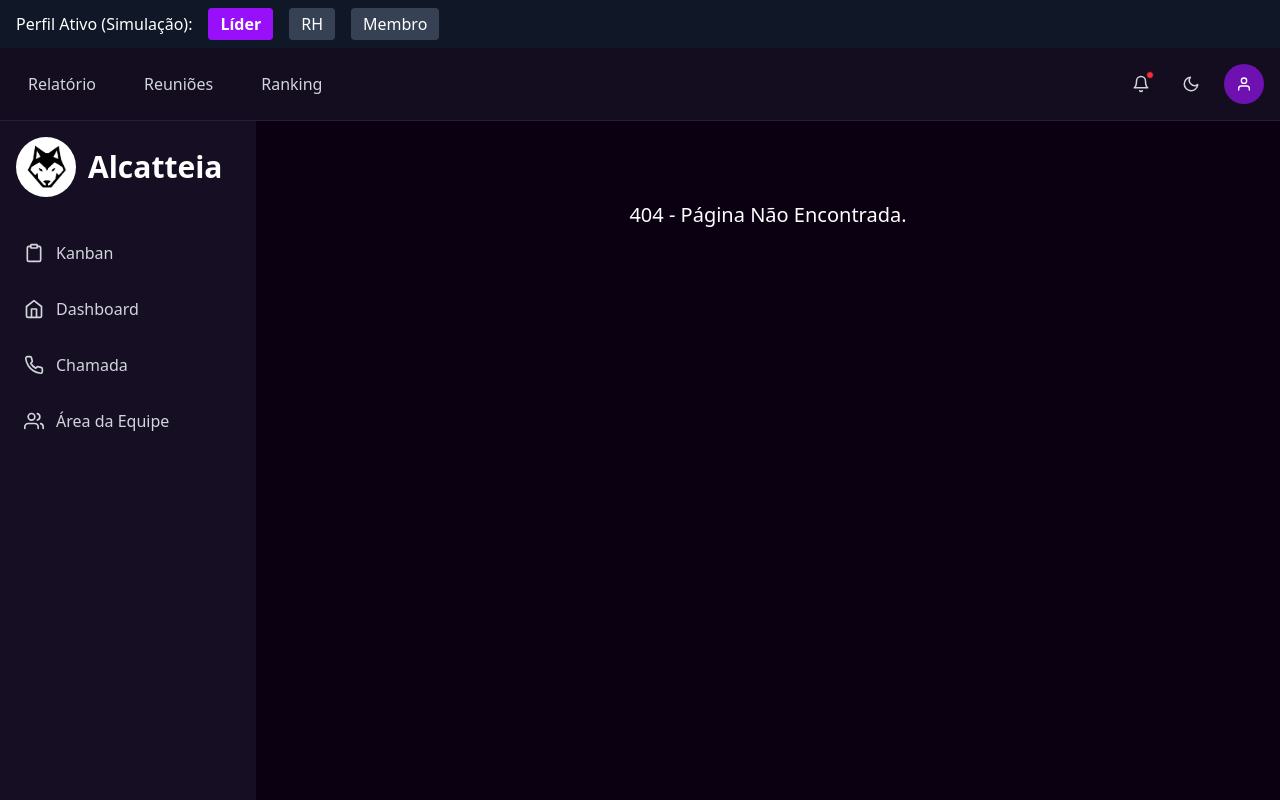
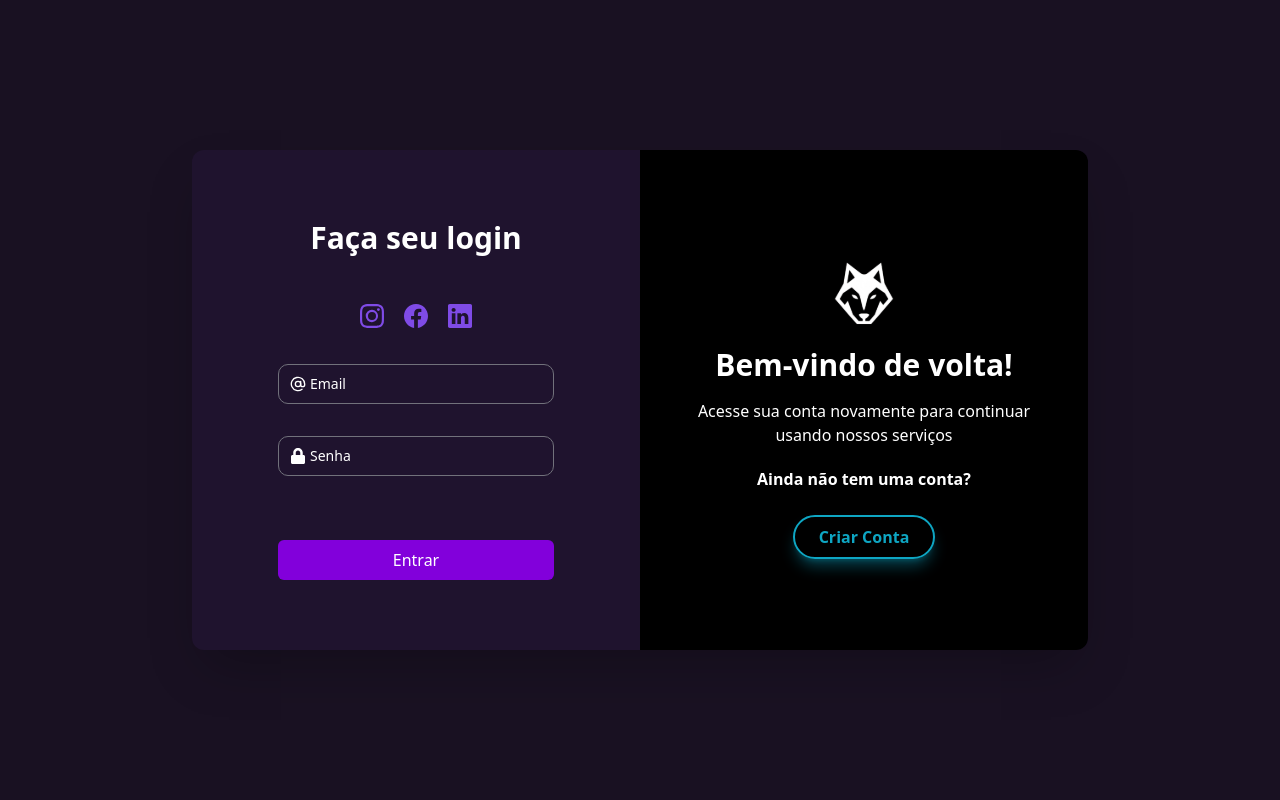
Before and after one commit to Alcatteia/alcatteia_front-end, a React (Vite) app: page /account-access in a window 1280 px wide. Before the commit this address had no page. Built offline with nearby package versions, Linux system fonts and the light colour scheme.

Commit message:
Ajuste de rotas

```diff
--- a/src/App.jsx
+++ b/src/App.jsx
@@ -10,18 +10,16 @@ import { BrowserRouter, Route, Routes } from "react-router";
 
 import About from "./pages/About/About";
 import AccountAccess from "./pages/AccountAccess/AccountAccess";
-import Dashboard from "./pages/Dashboard/AppDashboard";
+import Dashboard from "./pages/Dashboard/Dashboard";
 
 
 function App() {
-
-
     return (
         <>
             <BrowserRouter>
                 <Routes>
-                    {/* Rota para Home */}
-                    <Route path="/" element={<AccountAccess />} />
+                    {/* Rota para Home
+                    <Route path="/" element={<Home/>} /> */}
 
 
                     {/* Rota para página Sobre  */}
@@ -33,7 +31,7 @@ function App() {
 
 
                     {/* Rota para página Dashboard */}
-                    <Route path="/dashboard" element={<Dashboard />} />
+                    <Route path="/dashboard/*" element={<Dashboard />} />
 
 
                     {/* Rota para página Reuniões */}
--- a/src/main.jsx
+++ b/src/main.jsx
@@ -1,23 +1,9 @@
-// src/main.jsx
+import { StrictMode } from "react"
+import { createRoot } from "react-dom/client"
+import App from "./App.jsx"
 
-import React from 'react';
-import ReactDOM from 'react-dom/client';
-// import App from './App.jsx'; // Comente ou remova esta linha se App.jsx for o de produção
-import AppDashboard from './pages/Dashboard/AppDashboard';
-import './styles.css';
-
-ReactDOM.createRoot(document.getElementById('root')).render(
-  <React.StrictMode>
-    {/*
-      DURANTE O DESENVOLVIMENTO:
-      Renderize AppDashboard diretamente para testar suas telas.
-      Quando for para produção, DESCOMENTE A LINHA DO App e REMOVA/COMENTE ESTA LINHA.
-    */}
-    <AppDashboard />
-
-    {/*
-      QUANDO FOR PARA PRODUÇÃO, use assim (assumindo que App.jsx é o entry point principal):
-      <App />
-    */}
-  </React.StrictMode>,
-);
+createRoot(document.getElementById("root")).render(
+    <StrictMode>
+        <App />
+    </StrictMode>,
+)
--- a/src/pages/Dashboard/AppDashboard.jsx
+++ b/src/pages/Dashboard/Dashboard.jsx
@@ -1,86 +1,62 @@
 import React, { useState, useEffect } from "react";
-import { BrowserRouter as Router, Routes, Route, useNavigate } from "react-router-dom";
+// Remova o import de BrowserRouter aqui (se existir)
+import { Routes, Route, useNavigate } from "react-router-dom"; // Mantenha apenas Routes, Route, useNavigate
 
-// Componentes de layout globais
 import Topbar from "./components/Topbar";
 import Sidebar from "./components/Sidebar";
 
-// Importação dos Dashboards e Áreas de Equipe específicos por perfil.
-// - Dashboards estão em 'pages/Dashboard/'
-// - LeaderTeamArea está diretamente em 'pages/'
 import LeaderDashboard from "./LeaderDashboard";
 import HrDashboard from "./HrDashboard";
 import MemberDashboard from "./MemberDashboard";
 import LeaderTeamArea from "./LeaderTeamArea";
 
-// Dados mockados para simulação de notificações e usuário.
 const notificacoes = [
   { id: 1, texto: "Reunião às 10h", lida: false },
   { id: 2, texto: "Nova tarefa atribuída", lida: true },
 ];
 const user = {
   nome: "Heverton Souza",
-  foto: "/assets/perfil.png", // Caminho da imagem do perfil do usuário
+  foto: "/assets/perfil.png",
 };
 
-/**
- * Componente principal que gerencia o estado da aplicação e define a estrutura do layout.
- */
-function AppContent() {
-  // Estado para simular o perfil do usuário logado ('leader', 'hr', 'member').
+// Renomeie a exportação padrão para AppDashboard em vez de App
+// ou ajuste a função AppContent para ser o componente principal exportado
+export default function Dashboard() { // Mude o nome da função aqui se necessário
   const [profile, setProfile] = useState("leader");
-  // Hook de navegação do React Router DOM.
   const navigate = useNavigate();
 
-  // Estados para controlar a responsividade e visibilidade da Sidebar.
-  const [isMobile, setIsMobile] = useState(false); // true se a tela é mobile.
-  const [isSidebarOpen, setIsSidebarOpen] = useState(false); // true se a Sidebar está aberta (em mobile).
+  const [isMobile, setIsMobile] = useState(false);
+  const [isSidebarOpen, setIsSidebarOpen] = useState(false);
 
-  /**
-   * Hook para detectar o tamanho da tela e atualizar 'isMobile'.
-   * Garante que a Sidebar feche automaticamente em telas maiores.
-   */
   useEffect(() => {
-    // Breakpoint para telas de tablet/desktop (1024px, comum para 'lg' no Tailwind).
     const tabletBreakpoint = 1024;
 
     const handleResize = () => {
       const currentIsMobile = window.innerWidth < tabletBreakpoint;
       setIsMobile(currentIsMobile);
 
-      // Fecha a Sidebar se a tela não for mais mobile.
       if (!currentIsMobile) {
         setIsSidebarOpen(false);
       }
     };
 
-    handleResize(); // Executa ao montar o componente.
-    window.addEventListener("resize", handleResize); // Adiciona listener para redimensionamento.
+    handleResize();
+    window.addEventListener("resize", handleResize);
 
     return () => {
-      window.removeEventListener("resize", handleResize); // Limpa o listener ao desmontar.
+      window.removeEventListener("resize", handleResize);
     };
   }, []);
 
-  /**
-   * Alterna o estado de abertura/fechamento da Sidebar.
-   */
   const toggleSidebar = () => {
     setIsSidebarOpen(prev => !prev);
   };
 
-  /**
-   * Simula a mudança de perfil do usuário e navega para o dashboard principal.
-   * @param {string} newProfile - O novo perfil a ser definido.
-   */
   const handleProfileChange = (newProfile) => {
-    setProfile(newProfile);
-    navigate("/"); // Redireciona para o dashboard.
-  };
+  setProfile(newProfile);
+  navigate(".");
+};
 
-  /**
-   * Renderiza o Dashboard apropriado com base no perfil do usuário.
-   */
   const CurrentDashboard = () => {
     if (profile === "leader") return <LeaderDashboard />;
     if (profile === "hr") return <HrDashboard />;
@@ -88,10 +64,7 @@ function AppContent() {
     return <p className="text-white text-center text-xl mt-20">Selecione um perfil para visualizar o dashboard.</p>;
   };
 
-  /**
-   * Componente que controla o acesso e renderização da Área da Equipe.
-   * Apenas o perfil 'leader' tem acesso completo.
-   */
+
   const CurrentTeamArea = () => {
     if (profile === "leader") {
       return <LeaderTeamArea />;
@@ -104,7 +77,7 @@ function AppContent() {
             Por favor, retorne ao seu dashboard.
           </p>
           <button
-            onClick={() => navigate("/")}
+            onClick={() => navigate("/")} // Navega para a raiz do contexto atual (/dashboard)
             className="mt-6 px-6 py-3 bg-purple-600 hover:bg-purple-700 text-white rounded-lg shadow-lg transition-colors font-semibold"
           >
             Voltar para o Dashboard
@@ -114,10 +87,9 @@ function AppContent() {
     }
   };
 
+
   return (
-    // Contêiner principal da aplicação.
     <div className="flex flex-col h-screen bg-[#0B0011]">
-      {/* Seletor de perfil (simulação para desenvolvimento). */}
       <div className="bg-gray-900 text-white px-4 py-2 flex gap-4 items-center">
         <span>Perfil Ativo (Simulação):</span>
         <button
@@ -140,7 +112,6 @@ function AppContent() {
         </button>
       </div>
 
-      {/* Topbar do layout. */}
       <Topbar
         notificacoes={notificacoes}
         user={user}
@@ -149,21 +120,19 @@ function AppContent() {
         toggleSidebar={toggleSidebar}
       />
 
-      {/* Área de conteúdo principal (Sidebar + Rotas). */}
       <div className="flex flex-1 min-h-0">
-        {/* Sidebar do layout. */}
         <Sidebar
           isMobile={isMobile}
           isSidebarOpen={isSidebarOpen}
           toggleSidebar={toggleSidebar}
         />
-        {/* Área onde as páginas são renderizadas via React Router. */}
-        <main className="flex-1 overflow-y-auto">
-          {/* Definição das rotas da aplicação. */}
+         <main className="flex-1 overflow-y-auto">
           <Routes>
-            <Route path="/Dashboard" element={<CurrentDashboard />} />
+            <Route path="/" element={<CurrentDashboard />} />
+            {/* <Route path="/kanban" element={<KanbanPage />} /> */}
+            {/* <Route path="/call" element={<CallPage />} /> */}
+            <Route path="/equipe" element={<CurrentTeamArea />} />
 
-            <Route path="/equipe" element={<CurrentTeamArea />} />
             <Route path="*" element={<p className="text-white text-center text-xl mt-20">404 - Página Não Encontrada.</p>} />
           </Routes>
         </main>
@@ -171,14 +140,3 @@ function AppContent() {
     </div>
   );
 }
-
-/**
- * Componente que envolve o AppContent com o BrowserRouter.
- */
-export default function App() {
-  return (
-    <Router>
-      <AppContent />
-    </Router>
-  );
-}
--- a/src/pages/Dashboard/components/Sidebar.jsx
+++ b/src/pages/Dashboard/components/Sidebar.jsx
@@ -15,7 +15,7 @@ export default function Sidebar({ isMobile, isSidebarOpen, toggleSidebar }) {
     { name: 'Kanban', icon: FiClipboard, path: '/kanban' },
     { name: 'Dashboard', icon: FiHome, path: '/' },
     { name: 'Chamada', icon: FiPhone, path: '/call' },
-    { name: 'Área da Equipe', icon: FiUsers, path: '/equipe' },
+    { name: 'Área da Equipe', icon: FiUsers, path: '/dashboard/equipe' },
   ];
 
   return (
@@ -23,11 +23,7 @@ export default function Sidebar({ isMobile, isSidebarOpen, toggleSidebar }) {
       {/* Overlay para mobile quando a sidebar está aberta. */}
       {isMobile && isSidebarOpen && (
         <div
-          // 'fixed inset-0': Cobre toda a viewport.
-          // 'bg-black bg-opacity-50': Fundo escurecido.
-          // 'z-30': Z-index abaixo da Sidebar e Topbar.
-          // 'lg:hidden': Oculta em telas maiores.
-          className="fixed inset-0 bg-black bg-opacity-50 z-30 lg:hidden"
+          className="fixed inset-0 bg-black bg-opacity-50 z-30  lg:hidden"
           onClick={toggleSidebar} // Fecha a sidebar ao clicar no overlay.
         ></div>
       )}
@@ -38,9 +34,9 @@ export default function Sidebar({ isMobile, isSidebarOpen, toggleSidebar }) {
           flex-shrink-0 bg-[#160F23] text-gray-200 h-full overflow-y-auto custom-scrollbar
           transform transition-transform duration-300 ease-in-out
           ${isMobile
-            ? // Estilo mobile: fixo, cobre a altura total, largura de 64, z-40 e transição de slide.
+            ?
               `fixed inset-y-0 left-0 w-64 z-40 ${isSidebarOpen ? 'translate-x-0' : '-translate-x-full'}`
-            : // Estilo desktop: estático, largura de 64.
+            :
               'static w-64'
           }
           lg:static lg:translate-x-0 lg:w-64 // Garante visibilidade e largura em desktop.
```
